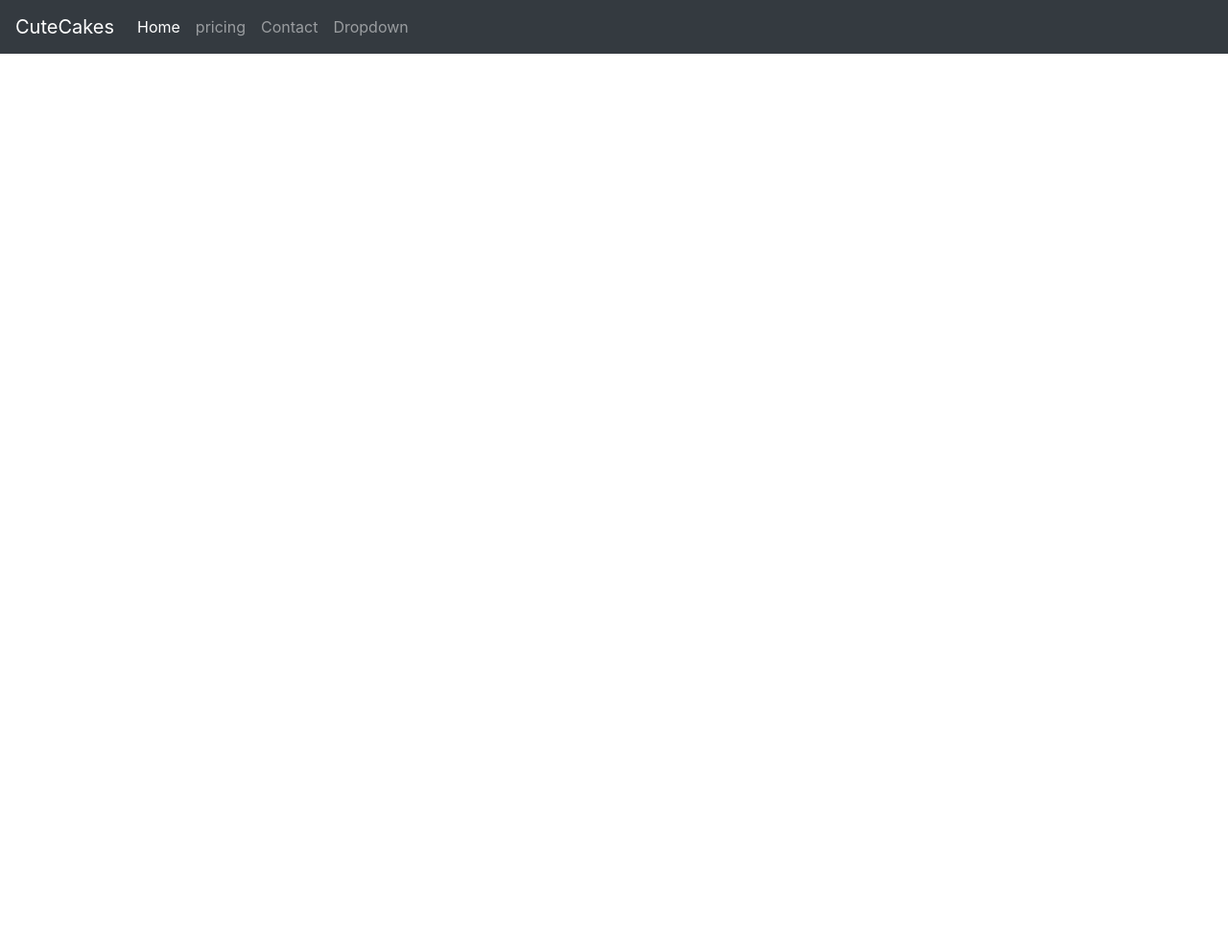
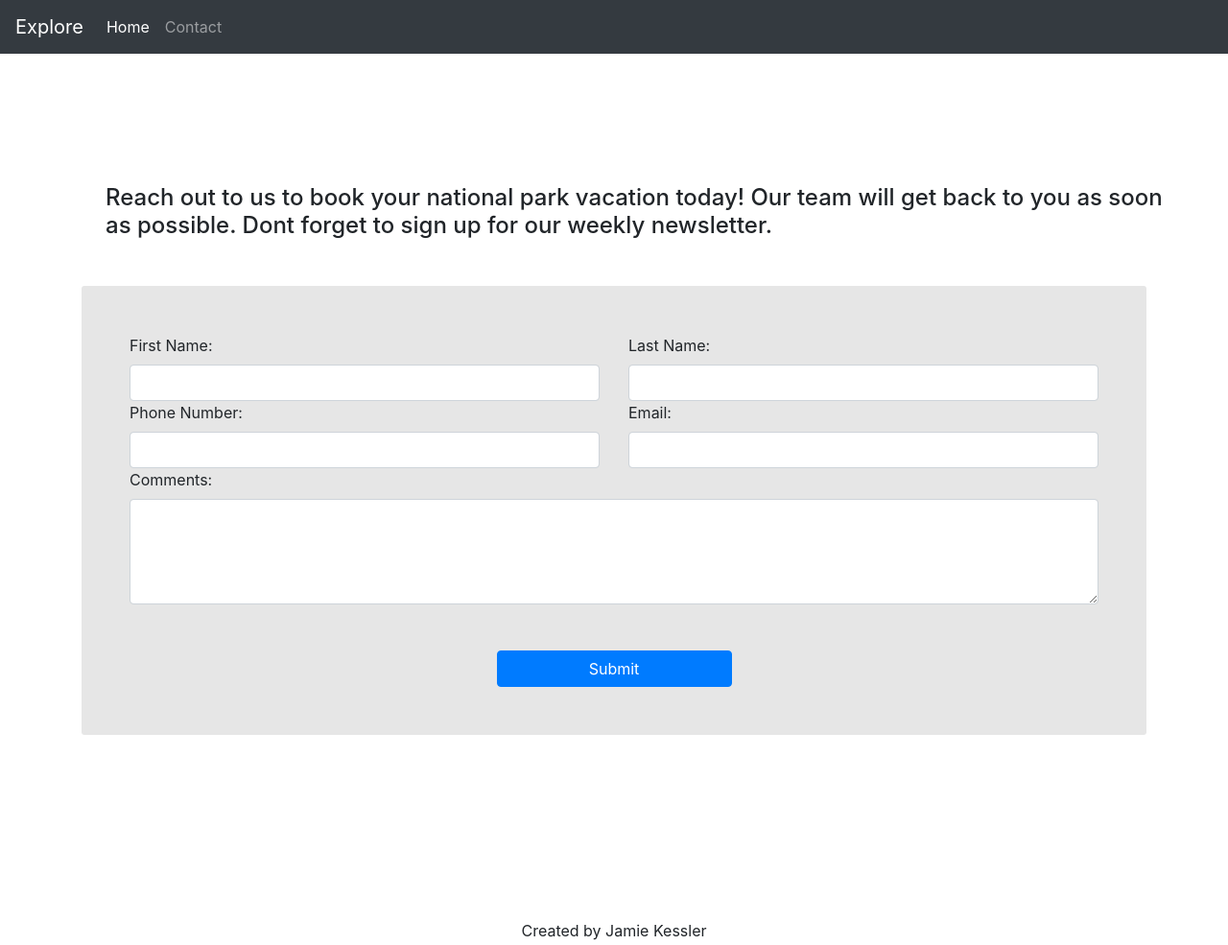
Before and after one commit to jkessler5535/week9-Bootstrap, a website: page contact.html in a window 1280 px wide. Shown: the whole page at 96% size. Before the commit the page ends 800 px from the top, so only its background shows below. Drawn offline with nearby package versions, Linux system fonts and the light colour scheme.

Commit message:
added grid/table/form

```diff
--- a/contact.html
+++ b/contact.html
@@ -3,41 +3,89 @@
 <head>
   <meta charset="UTF-8">
   <meta http-equiv="X-UA-Compatible" content="IE=edge">
-  <meta name="viewport" content="width=device-width, initial-scale=1.0">
-  <title>Document</title>
+  <meta name="viewport" content="width=device-width,
+  initial-scale=1.0">
+  <meta name="viewport" content="width=device-width, initial-scale=1, shrink-to-fit=no">
+  <title>Explore</title>
   <link rel="stylesheet" href="node_modules/bootstrap/dist/css/bootstrap.css">
 </head>
-<body>
+
+
+
+
+<body class="container-fluid"; style="margin:0;padding:0;">
   <nav class="navbar navbar-expand-sm navbar-dark bg-dark">
-    <a class="navbar-brand" href="index.html">CuteCakes</a>
+    <a class="navbar-brand" href="index.html">Explore</a>
       <button class="navbar-toggler" type="button" data-toggle="collapse" data-toggle="collapse" data-target="#navbarNavDropdown" aria-controle="navbarNavDropdown" aria-expanded="false" aria-label="Toggle navigation">
         <span class="navbar-toggler-icon"></span>
     </button>
     <div class="collapse navbar-collapse"  id="navbarNavDropdown">
       <ul class="navbar-nav">
         <li class="nav-item active">
-          <a class="nav-link" href="#">Home</a>
-        </li>
-        <li class="nav-item">
-          <a class="nav-link" href="#">pricing</a>
+          <a class="nav-link" href="index.html">Home</a>
         </li>
         <li class="nav-item">
           <a class="nav-link" href="contact.html">Contact<a>
         </li>
-        <li class="nav-item dropdown">
-          <a class="nav-link" class="nav-link dropdown-toggle" href="#" id="navbarDropdownMenuLink" role="button" data-toggle="dropdown" aria-haspopup="true" aria-expanded="false">
-            Dropdown
-          </a>
-            <div class="dropdown-menu" aria-labelledby="navbarDropdownMenuLink">
-              <a class="dropdown-item" href="#">Item One</a>
-              <a class="dropdown-item" href="#">Item two</a>
-              <a class="dropdown-item" href="#">Item three</a>
           </div>
         </li>
       </ul>
     </div>
   </nav>
 
+
+  <div class="container mt-5 pt-5">
+    <div class="row">
+      <div class="col-md-12 m-4 p-3 ">
+        <h4>Reach out to us to book your national park vacation today! Our team will get back to you as soon as possible. Dont forget to sign up for our weekly newsletter.</h4>
+      </div>
+    </div>
+    <form style="background-color: rgba(128,128,128, 0.2); padding:50px; border-radius:3px;">
+    <div class="row">
+      <div class="col-md-6">
+        <label for="first-name p-1">First Name:</label>
+        <input type="text" id="first-name" name= "first-name" class="form-control">
+      </div>
+      <div class="col-md-6">
+        <label for = "last-name p-1">Last Name:</label>
+        <input type="text" id="last-name" name="last-name"
+        class="form-control">
+      </div>
+    </div>
+    <div class="row">
+      <div class="col-md-6">
+        <label for="phone-number">Phone Number:</label>
+        <input type="text" id="phone-number" name="phone-number" class="form-control">
+      </div>
+      <div class="col-md-6">
+        <label for="email">Email:</label>
+        <input type="email" id="email" name="email" class="form-control">
+      </div>
+    </div>
+    <div class="row">
+      <div class="col-md-12 mb-5">
+        <label for="comments">Comments:</label>
+        <textarea id="comments" name="comments" rows="4" class="form-control"></textarea>
+      </div>
+    </div>
+    <div class="row justify-content-center">
+     <div class="col-md-6 d-flex justify-content-center">
+      <button type="submit"
+      class="btn btn-primary btn-block w-50">Submit</button>
+    </div>
+    </div>
+   </div>
+  </form>
+  </div>
+
+
+    <div class=" footer container-fluid text-center text-black mt-5 pt-5 ">
+      <p class="mt-5 pt-5">Created by Jamie Kessler</p>
+    </div>
+
+
+
+
   <script src="node_modules/jquery/dist/jquery.js"></script>
   <script src="node_modules/bootstrap/dist/js/bootstrap.bundle.js"></script>
 </body>
```
Also changed, not shown: index.html (+41 -8 lines).
